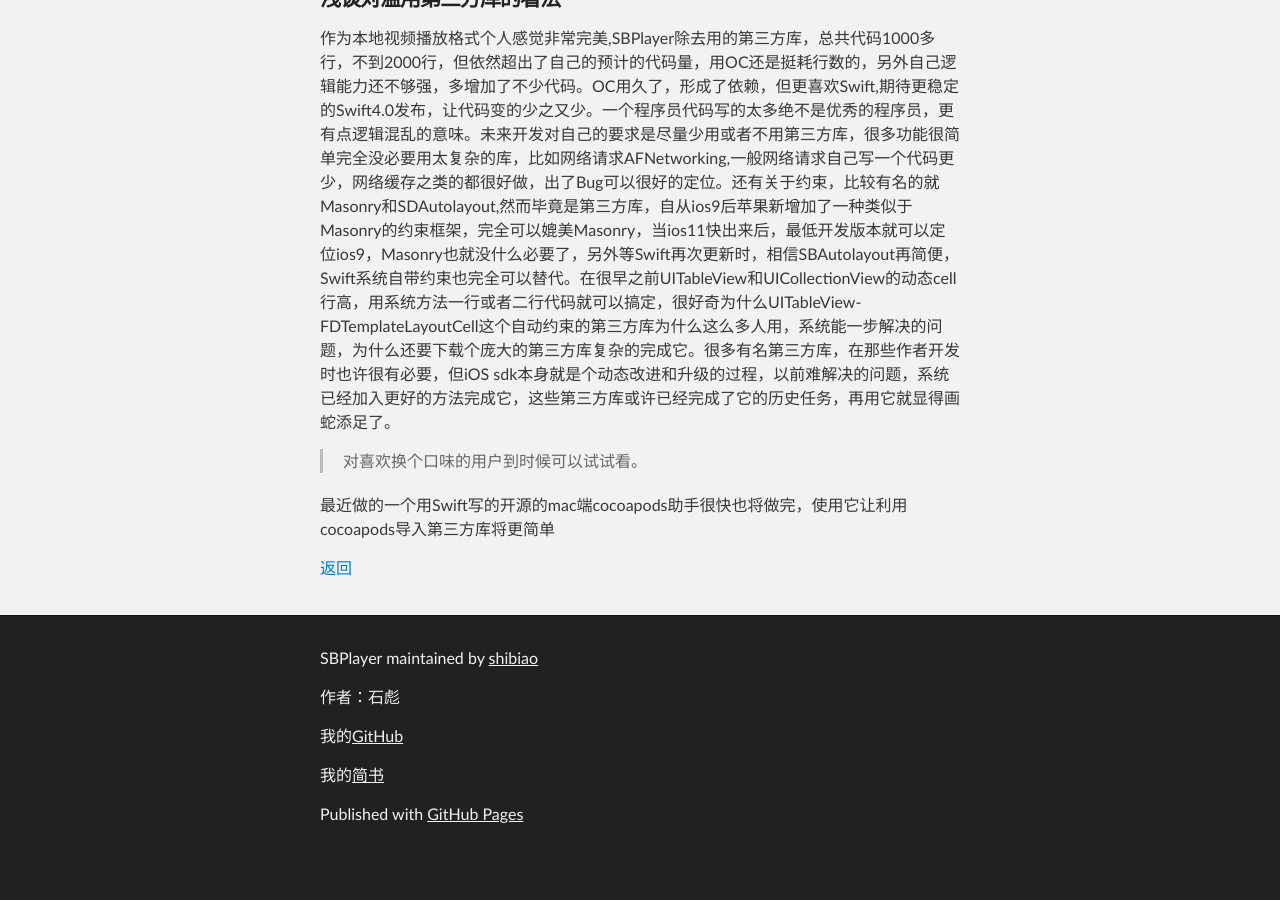
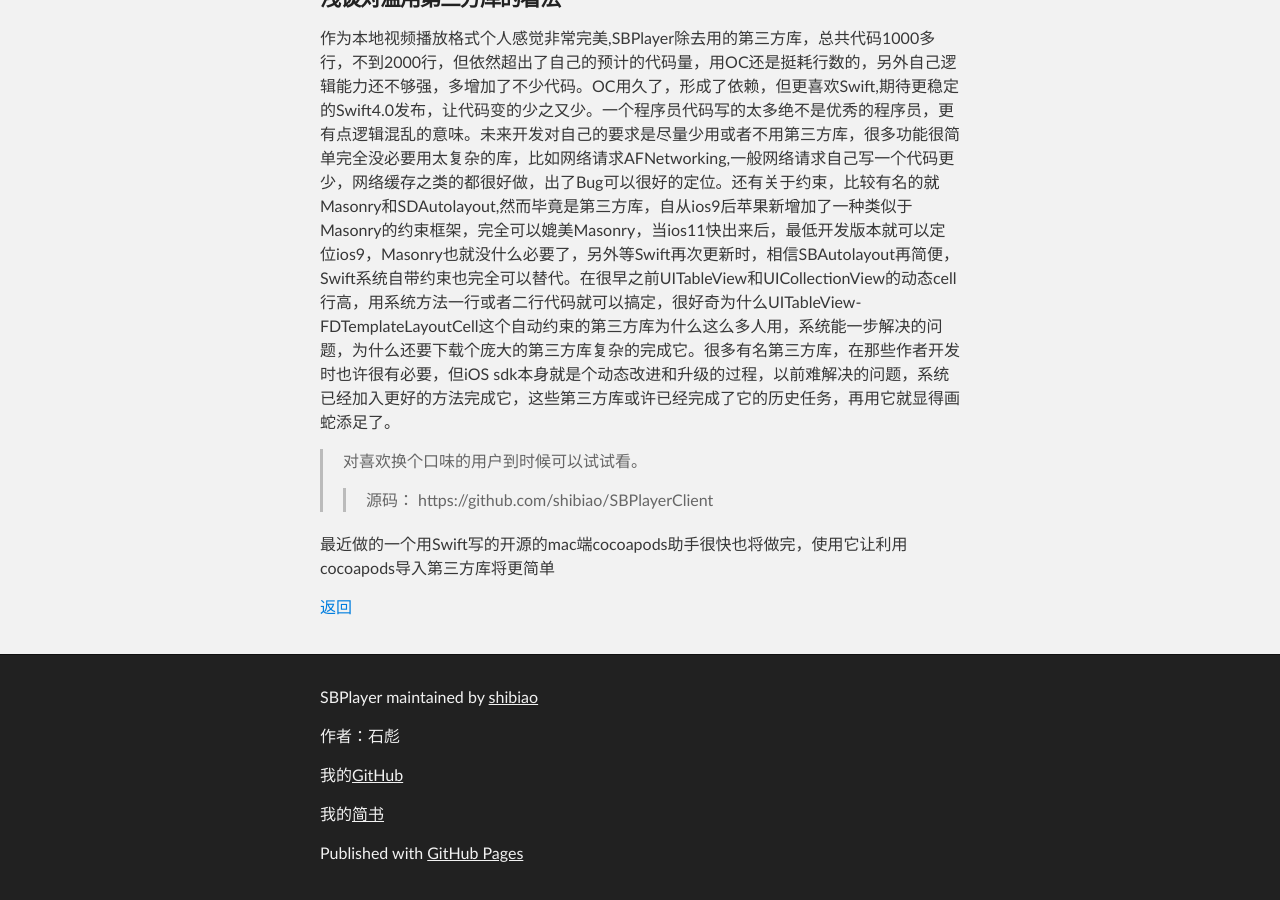
Before and after one commit to shibiao/sbplayer.github.io, a Jekyll site: the page built from SBPlayer.md, in a window 1280 px wide and 900 px high, scrolled down 2606 px. Built offline with Jekyll 4.4.1, drawn with Linux system fonts in a browser that asks for light colours; our own code applies the rules of GitHub Pages for plain Markdown files; before the commit the page ends 3467 px from its top, so only the background shows below that.

Commit message:
Update SBPlayer.md

```diff
--- a/SBPlayer.md
+++ b/SBPlayer.md
@@ -33,6 +33,7 @@
 
 
 >对喜欢换个口味的用户到时候可以试试看。
+>> 源码： https://github.com/shibiao/SBPlayerClient
 
 最近做的一个用Swift写的开源的mac端cocoapods助手很快也将做完，使用它让利用cocoapods导入第三方库将更简单
 
```
